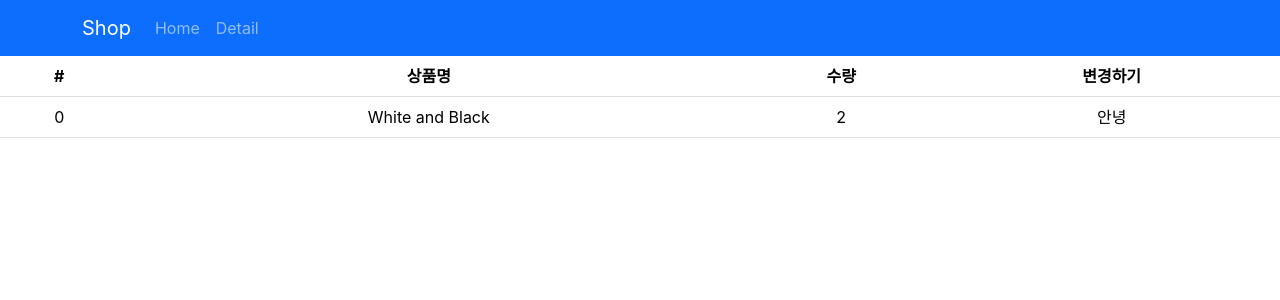
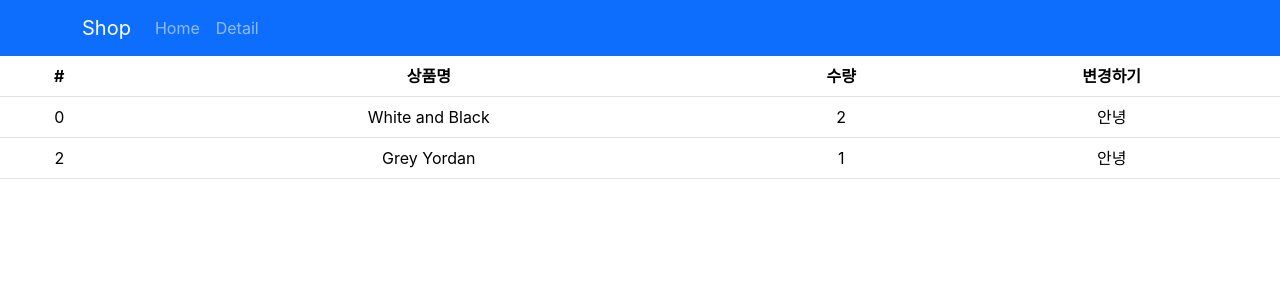
Before and after one commit to bokob/React_shop_pracitce, a React (Create React App) app: page /cart in a window 1280 px wide. Shown: the top 300 px of the page. Built offline with nearby package versions, Linux system fonts and the light colour scheme.

Commit message:
지난 시간 숙제 개선사항

```diff
--- a/src/pages/Cart.js
+++ b/src/pages/Cart.js
@@ -20,12 +20,14 @@ function Cart() {
           </tr>
         </thead>
         <tbody>
-          <tr>
-            <td>{a[0].id}</td>
-            <td>{a[0].name}</td>
-            <td>{a[0].count}</td>
-            <td>안녕</td>
-          </tr>
+          {a.map((element, i) => (
+            <tr key={i}>
+              <td>{a[i].id}</td>
+              <td>{a[i].name}</td>
+              <td>{a[i].count}</td>
+              <td>안녕</td>
+            </tr>
+          ))}
         </tbody>
       </Table>
     </div>
```
